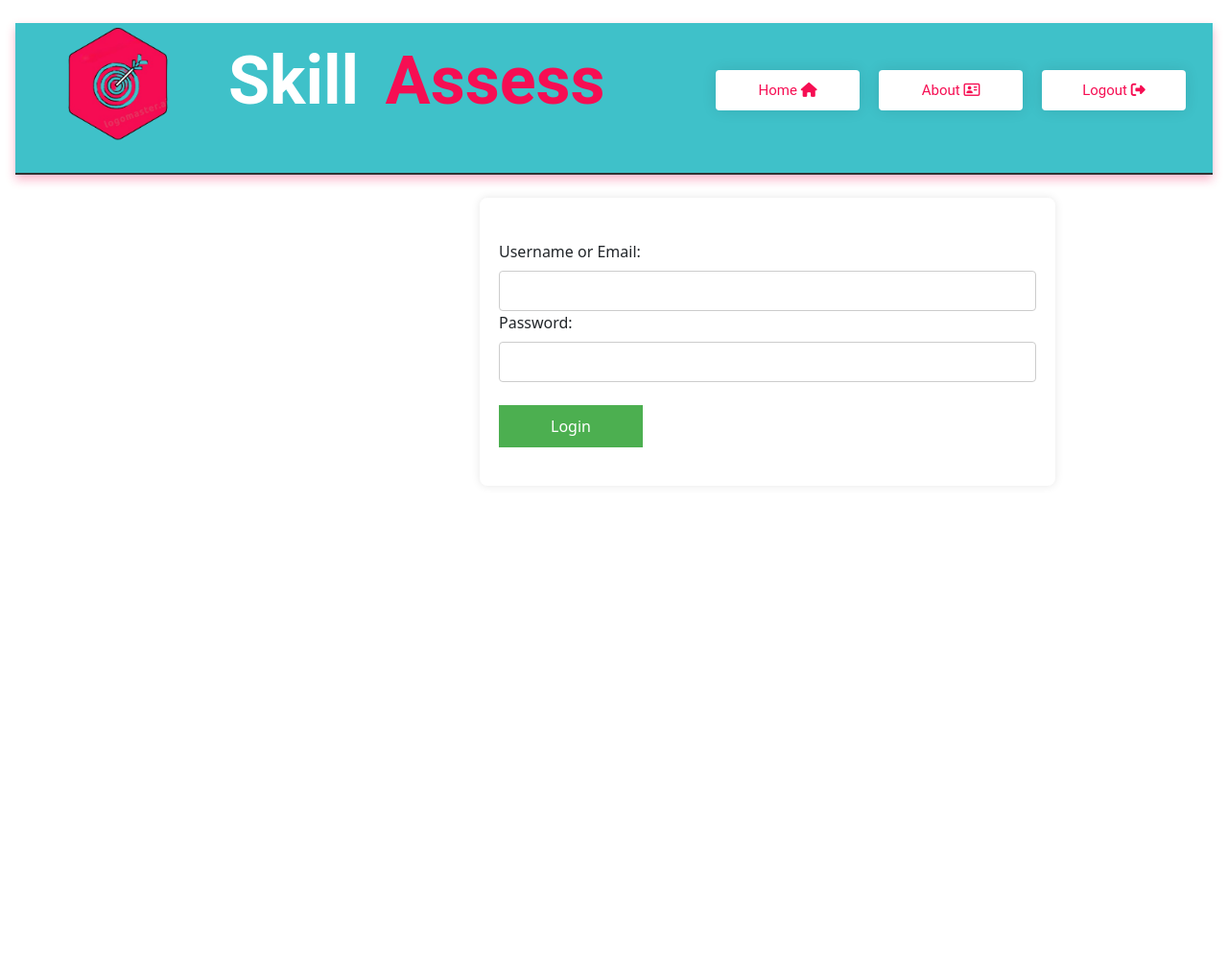
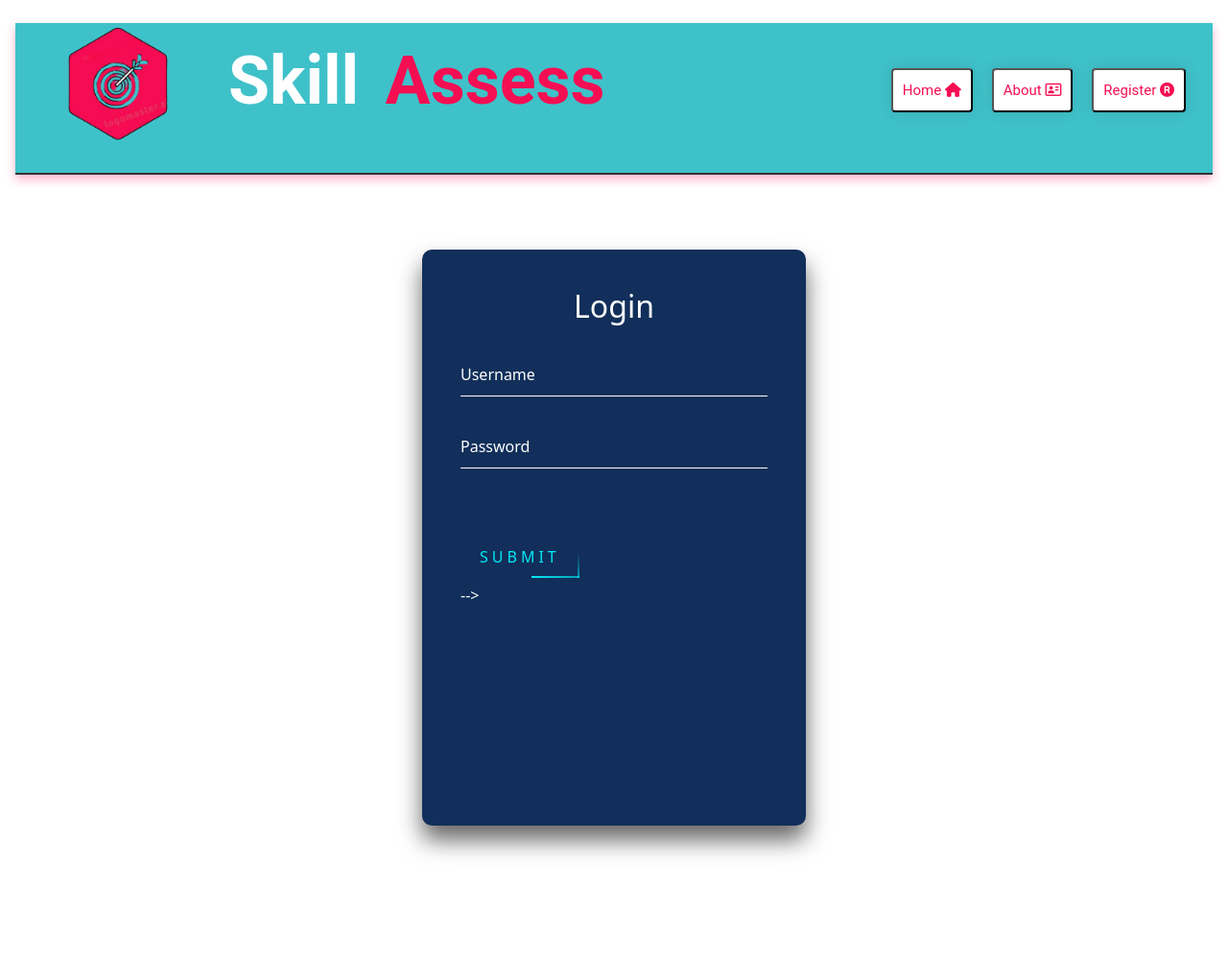
Before and after one commit to zerothrohit/SKILL-ASSESS-2.0, a Django app: page /login in a window 1280 px wide. Shown: the whole page at 96% size. Before the commit the page ends 466 px from the top, so only its background shows below. Run offline with Django 4.2, Linux system fonts and the light colour scheme; some libraries are stand-ins or nearby versions.

Commit message:
login page done

```diff
--- a/skill_assess/static/css/login.css
+++ b/skill_assess/static/css/login.css
@@ -4,6 +4,7 @@
     font-family: 'Poppins', sans-serif;;
     margin: 0;
     padding: 0;
+    height: 1000px;
     background-color: #f4f4f4;
 
 }
@@ -154,7 +155,7 @@
 
 /* navbar code ends here */
 
-
+/*
 form {
     width: 600px;
     height:300px;
@@ -199,4 +200,172 @@
 
 button:hover {
     background-color: #45a049;
+} */
+
+/* new login design codepen */
+
+
+html {
+
+  }
+
+
+  .login-box {
+    height: 600px;
+    position: absolute;
+    top: 70%;
+    left: 50%;
+    width: 400px;
+    padding: 40px;
+    transform: translate(-50%, -50%);
+    background: #112F5A; /* Dark navy blue */
+    box-sizing: border-box;
+    box-shadow: 0 15px 25px rgba(0, 0, 0, 0.6);
+    border-radius: 10px;
+    color: #fff; /* Text color */
 }
+
+  .login-box h2 {
+    margin: 0 0 30px;
+    padding: 0;
+    color: #fff;
+    text-align: center;
+  }
+
+  .login-box .user-box {
+    position: relative;
+  }
+
+  .login-box .user-box input {
+    width: 100%;
+    padding: 10px 0;
+    font-size: 16px;
+    color: #fff;
+    margin-bottom: 30px;
+    border: none;
+    border-bottom: 1px solid #fff;
+    outline: none;
+    background: transparent;
+  }
+  .login-box .user-box label {
+    position: absolute;
+    top:0;
+    left: 0;
+    padding: 10px 0;
+    font-size: 16px;
+    color: #fff;
+    pointer-events: none;
+    transition: .5s;
+  }
+
+  .login-box .user-box input:focus ~ label,
+  .login-box .user-box input:valid ~ label {
+    top: -20px;
+    left: 0;
+    color: #03e9f4;
+    font-size: 12px;
+  }
+
+  .login-box form a {
+    position: relative;
+    display: inline-block;
+    padding: 10px 20px;
+    color: #03e9f4;
+    font-size: 16px;
+    text-decoration: none;
+    text-transform: uppercase;
+    overflow: hidden;
+    transition: .5s;
+    margin-top: 40px;
+    letter-spacing: 4px
+  }
+
+  .login-box a:hover {
+    background: #03e9f4;
+    color: #fff;
+    border-radius: 5px;
+    box-shadow: 0 0 5px #03e9f4,
+                0 0 25px #03e9f4,
+                0 0 50px #03e9f4,
+                0 0 100px #03e9f4;
+  }
+
+  .login-box a span {
+    position: absolute;
+    display: block;
+  }
+
+  .login-box a span:nth-child(1) {
+    top: 0;
+    left: -100%;
+    width: 100%;
+    height: 2px;
+    background: linear-gradient(90deg, transparent, #03e9f4);
+    animation: btn-anim1 1s linear infinite;
+  }
+
+  @keyframes btn-anim1 {
+    0% {
+      left: -100%;
+    }
+    50%,100% {
+      left: 100%;
+    }
+  }
+
+  .login-box a span:nth-child(2) {
+    top: -100%;
+    right: 0;
+    width: 2px;
+    height: 100%;
+    background: linear-gradient(180deg, transparent, #03e9f4);
+    animation: btn-anim2 1s linear infinite;
+    animation-delay: .25s
+  }
+
+  @keyframes btn-anim2 {
+    0% {
+      top: -100%;
+    }
+    50%,100% {
+      top: 100%;
+    }
+  }
+
+  .login-box a span:nth-child(3) {
+    bottom: 0;
+    right: -100%;
+    width: 100%;
+    height: 2px;
+    background: linear-gradient(270deg, transparent, #03e9f4);
+    animation: btn-anim3 1s linear infinite;
+    animation-delay: .5s
+  }
+
+  @keyframes btn-anim3 {
+    0% {
+      right: -100%;
+    }
+    50%,100% {
+      right: 100%;
+    }
+  }
+
+  .login-box a span:nth-child(4) {
+    bottom: -100%;
+    left: 0;
+    width: 2px;
+    height: 100%;
+    background: linear-gradient(360deg, transparent, #03e9f4);
+    animation: btn-anim4 1s linear infinite;
+    animation-delay: .75s
+  }
+
+  @keyframes btn-anim4 {
+    0% {
+      bottom: -100%;
+    }
+    50%,100% {
+      bottom: 100%;
+    }
+  }
--- a/skill_assess/templates/login.html
+++ b/skill_assess/templates/login.html
@@ -29,14 +29,15 @@
                     <a href="/" ><button class="button1" type="button">Home <i class="fa-solid fa-house"></i> </button></a>
                     <a href=/about ><button class="button1" type="button">About <i class="fa-regular fa-address-card"></i></button></a>
                     <!-- <a href=/login ><button class="button1" type="button">Login <i class="fa-solid fa-right-to-bracket"></i></button></a> -->
-                    <!-- <a href=/register ><button class="button1" type="button">Register   <i class="fa-solid fa-registered"></i></button></a> -->
-                    <a href=/logout ><button class="button1" type="button">Logout   <i class="fa-solid fa-right-from-bracket"></i></button></a>
+                    <a href=/register ><button class="button1" type="button">Register   <i class="fa-solid fa-registered"></i></button></a>
+                    <!-- <a href=/logout ><button class="button1" type="button">Logout   <i class="fa-solid fa-right-from-bracket"></i></button></a> -->
                 </ul>
             </div>
         </nav>
     </header>
 
-{% if error_message %}
+<!--
+    {% if error_message %}
     <div class="error-message">
         {{ error_message }}
     </div>
@@ -54,7 +55,37 @@
 </form>
 {% if username %}
     <p>Welcome, {{ username }}!</p>
+{% endif %} -->
+
+<div class="login-box">
+    <h2>Login</h2>
+    {% if error_message %}
+    <div class="error-message">
+        {{ error_message }}
+    </div>
 {% endif %}
+    <form>
+        {% csrf_token %}
+      <div class="user-box">
+        <input type="text" name="" required="">
+        <label>Username</label>
+      </div>
+      <div class="user-box">
+        <input type="password" name="" required="">
+        <label>Password</label>
+      </div>
+      <a href="#">
+        <span></span>
+        <span></span>
+        <span></span>
+        <span></span>
+        Submit
+      </a>
+    </form>
+    {% if username %}
+    <p>Welcome, {{ username }}!</p>
+{% endif %} -->
+  </div>
 
 </body>
 </html>
```
Also changed, not shown: 1 other file.
